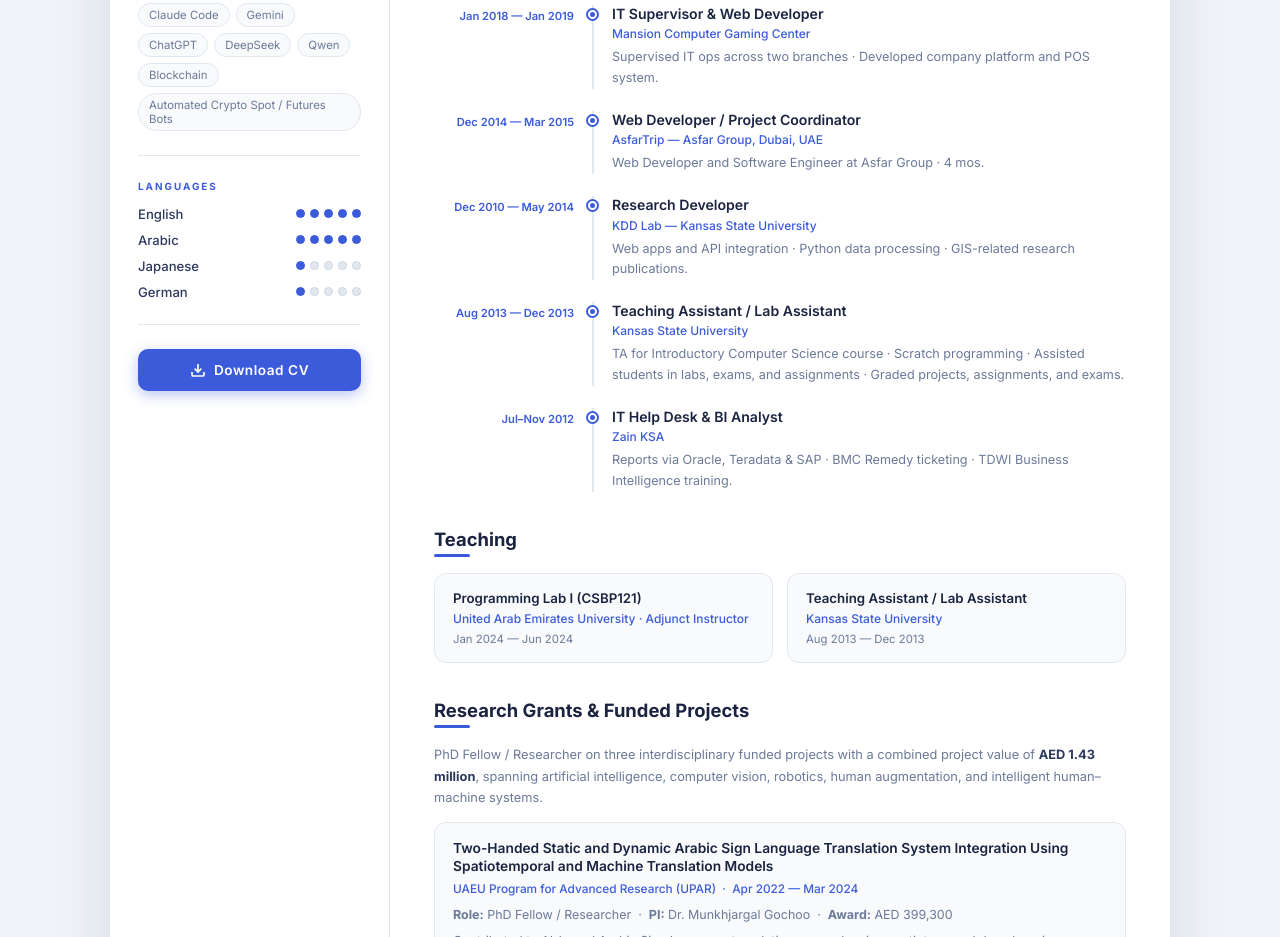
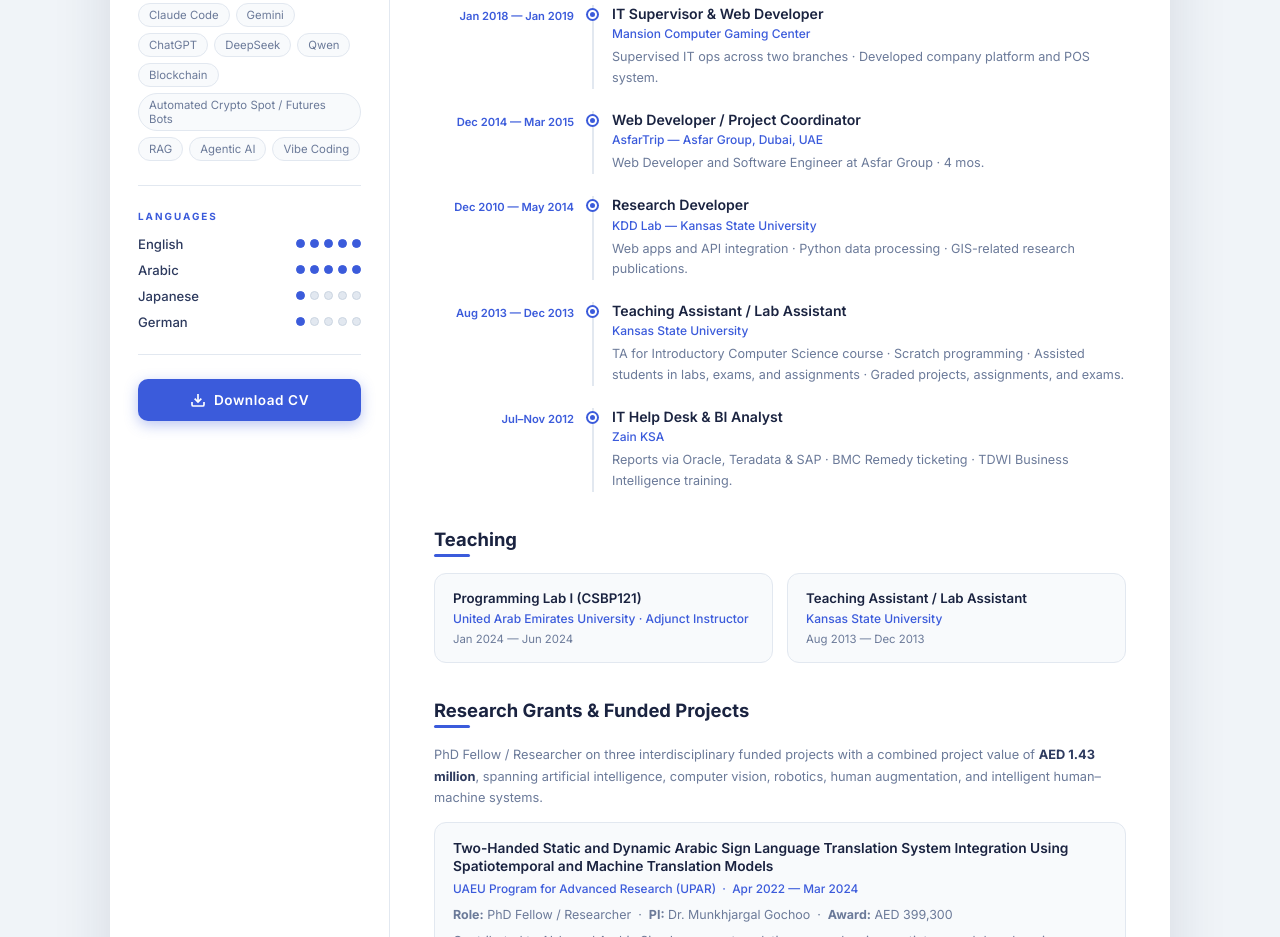
Before and after one commit to Moe-Nurtech/Resume, a website: page index.html in a window 1280 px wide. Shown: the part 1437-2374 px from the top of the page. Drawn offline with nearby package versions, Linux system fonts and the light colour scheme.

Commit message:
new update

```diff
--- a/index.html
+++ b/index.html
@@ -576,6 +576,9 @@ body {
     <span class="tag">Qwen</span>
     <span class="tag">Blockchain</span>
     <span class="tag">Automated Crypto Spot / Futures Bots</span>
+	<span class="tag">RAG</span>
+	<span class="tag">Agentic AI</span>
+	<span class="tag">Vibe Coding</span>
   </div>
 </div>
 
```
Also changed, not shown: static-cv.html (+3 -0 lines), cv-preview.png, 1 other file.
